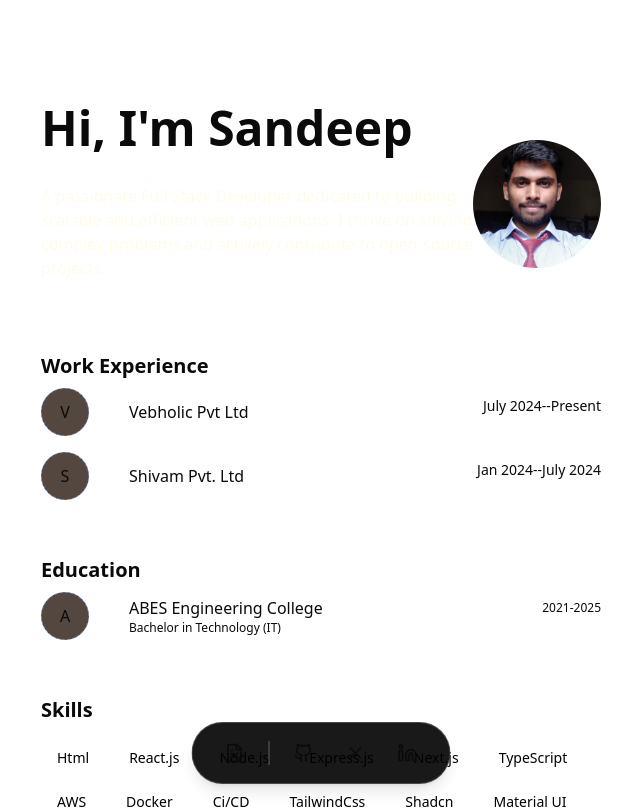
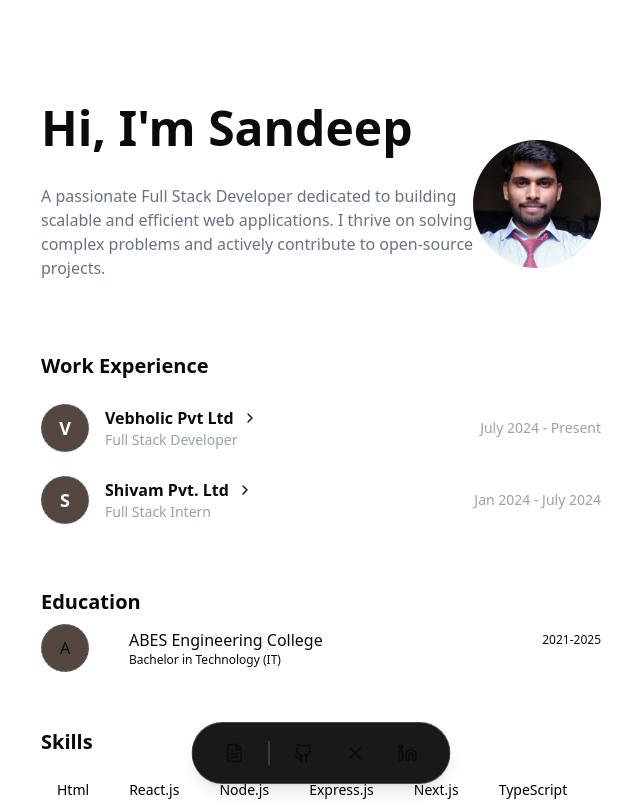
Before and after one commit to sandeep0009/sandeep-portfolio, a Next.js app: page / in a window 1280 px wide. Shown: the top 809 px of the page, without its empty margins (319-959 px from the left). Built offline with nearby package versions, Linux system fonts and the light colour scheme.

Commit message:
completed

```diff
--- a/src/components/Experience.tsx
+++ b/src/components/Experience.tsx
@@ -1,36 +1,22 @@
+import { ExperienceItem } from "./ExperienceItem";
+
+
 export function Experience() {
-    return (
-      <div>
-        <div className="p-6">
-          <h2 className="text-xl font-bold">Work Experience</h2>
-          <div className="flex justify-between py-2">
-            <div className="flex items-center gap-10">
-              <div className="flex justify-center bg-[#54473F] rounded-full items-center border border-slate-500 h-12 w-12 text-center border-dashed">
-                V
-              </div>
-              <div>
-                Vebholic Pvt Ltd
-              </div>
-            </div>
-            <div className="text-center py-2">
-              <p className="text-sm">July 2024--Present</p>
-            </div>
-          </div>
-
-          <div className="flex justify-between py-2">
-            <div className="flex items-center gap-10">
-              <div className="flex justify-center bg-[#54473F] rounded-full items-center border border-slate-500 h-12 w-12 text-center border-dashed">
-                S
-              </div>
-              <div>
-                Shivam Pvt. Ltd
-              </div>
-            </div>
-            <div className="text-center py-2">
-              <p className="text-sm">Jan 2024--July 2024</p>
-            </div>
-          </div>
-        </div>
-      </div>
-    );
-  }
+  return (
+    <div className="p-6">
+      <h2 className="text-xl font-bold mb-4">Work Experience</h2>
+      <ExperienceItem
+        company="Vebholic Pvt Ltd"
+        role="Full Stack Developer"
+        duration="July 2024 - Present"
+        description="Developed and maintained scalable front-end and back-end features using React, Node.js, and Express. Implemented bug fixes and enhancements based on Jira tickets. Integrated GrapeJS for dynamic content editing within the product."        initial="V"
+      />
+      <ExperienceItem
+        company="Shivam Pvt. Ltd"
+        role="Full Stack Intern"
+        duration="Jan 2024 - July 2024"
+        description="Refactored and migrated the entire codebase from React and Node.js to Next.js for improved performance and SEO. Collaborated with cross-functional teams to ensure seamless integration and deployment."        initial="S"
+      />
+    </div>
+  );
+}
--- /dev/null
+++ b/src/components/ExperienceItem.tsx
@@ -0,0 +1,51 @@
+"use client";
+
+import { useState } from "react";
+import { motion } from "framer-motion";
+import { ChevronDown, ChevronRight } from "lucide-react";
+
+type ExperienceItemProps = {
+  company: string;
+  role: string;
+  duration: string;
+  description: string;
+  initial: string;
+};
+
+export const ExperienceItem = ({ company, role, duration, description, initial }: ExperienceItemProps) => {
+  const [isOpen, setIsOpen] = useState(false);
+
+  return (
+    <div className="py-2">
+      <div className="flex justify-between items-center cursor-pointer" onClick={() => setIsOpen(!isOpen)}>
+        <div className="flex items-center gap-4">
+
+          <div className="flex justify-center items-center bg-[#54473F] rounded-full border border-slate-500 h-12 w-12 border-dashed text-white text-lg font-semibold">
+            {initial}
+          </div>
+          <div>
+            <p className="font-semibold flex items-center gap-2">
+              {company}
+              <motion.div
+                animate={{ rotate: isOpen ? 90 : 0 }}
+                transition={{ duration: 0.2 }}
+              >
+                <ChevronRight size={16} />
+              </motion.div>
+            </p>
+            <p className="text-sm text-gray-400">{role}</p>
+          </div>
+        </div>
+        <div className="text-sm text-gray-400">{duration}</div>
+      </div>
+      <motion.div
+        initial={{ height: 0, opacity: 0 }}
+        animate={{ height: isOpen ? "auto" : 0, opacity: isOpen ? 1 : 0 }}
+        transition={{ duration: 0.3, ease: "easeInOut" }}
+        className="overflow-hidden mt-2 text-sm text-gray-300 px-16"
+      >
+        {description}
+      </motion.div>
+    </div>
+  );
+};
--- a/src/components/Navbar.tsx
+++ b/src/components/Navbar.tsx
@@ -6,7 +6,7 @@ export function Navbar() {
       <div className="flex flex-col sm:flex-row items-center justify-between">
         <div className="max-w-lg text-center sm:text-left">
           <h2 className="text-5xl font-bold">Hi, I'm Sandeep</h2>
-          <p className="mt-2 text-amber-50 py-6">
+          <p className="mt-2 text-gray-500 py-6">
             A passionate Full Stack Developer dedicated to building scalable and efficient web applications.
             I thrive on solving complex problems and actively contribute
             to open-source projects.
```
